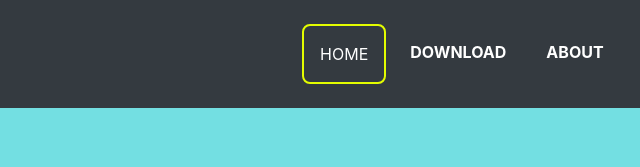
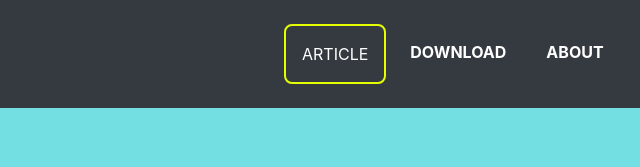
Before and after one commit to Rizqy404/Rizqy404.github.io, a plain HTML site: page index.html in a window 1280 px wide. Shown: the top 167 px of the page, 443-1083 px from the left. Drawn offline with Linux system fonts and the light colour scheme.

Commit message:
Add files via upload

```diff
--- a/index.html
+++ b/index.html
@@ -1,13 +1,13 @@
 <head>
 <link href="css/bootstrapGW.css" rel="stylesheet" />
 </head>
-    <body>
+    <body class="bg-primary text-white text-center">
         <nav class="navbar navbar-expand-lg bg-dark text-uppercase fixed-top" id="mainNav">
             <div class="container">
                 <a class="navbar-brand js-scroll-trigger" href="https://www.youtube.com/channel/UC0HZoP8gRR1nxPZVsBjmBcw">IQ7 Youtube</a>
                 <div class="collapse navbar-collapse" id="navbarResponsive">
                     <ul class="navbar-nav ml-auto">
-                        <li class="nav-item mx-0 mx-lg-1"><a class="nav-link py-3 px-0 px-lg-3  js-scroll-trigger btn btn-outline-success" href="index.html">HOME</a></li>
+                        <li class="nav-item mx-0 mx-lg-1"><a class="nav-link py-3 px-0 px-lg-3  js-scroll-trigger btn btn-outline-success" href="artikel.html">Article</a></li>
                         <li class="nav-item mx-0 mx-lg-1"><a class="nav-link py-3 px-0 px-lg-3 rounded js-scroll-trigger" href="download.html">Download</a></li>
                         <li class="nav-item mx-0 mx-lg-1"><a class="nav-link py-3 px-0 px-lg-3 rounded js-scroll-trigger" href="about.html">About</a></li>
                         <li class="nav-item mx-0 mx-lg-1"><a class="nav-link py-3 px-0 px-lg-3 rounded js-scroll-trigger" href="contactWOYYY.html">Contact</a></li>
@@ -15,7 +15,7 @@
                 </div>
             </div>
         </nav>
-        <header class="masthead bg-primary text-white text-center">
+        <header class="masthead">
             <div class="container d-flex align-items-center flex-column">
                 <img class="masthead-avatar mb-5" src="https://image.freepik.com/free-vector/anonymous-hacker-with-flat-design_23-2147884848.jpg" alt="" />
                 <h1 class="masthead-heading text-uppercase mb-0">Tempatnya Download Film Gratis</h1>
```
